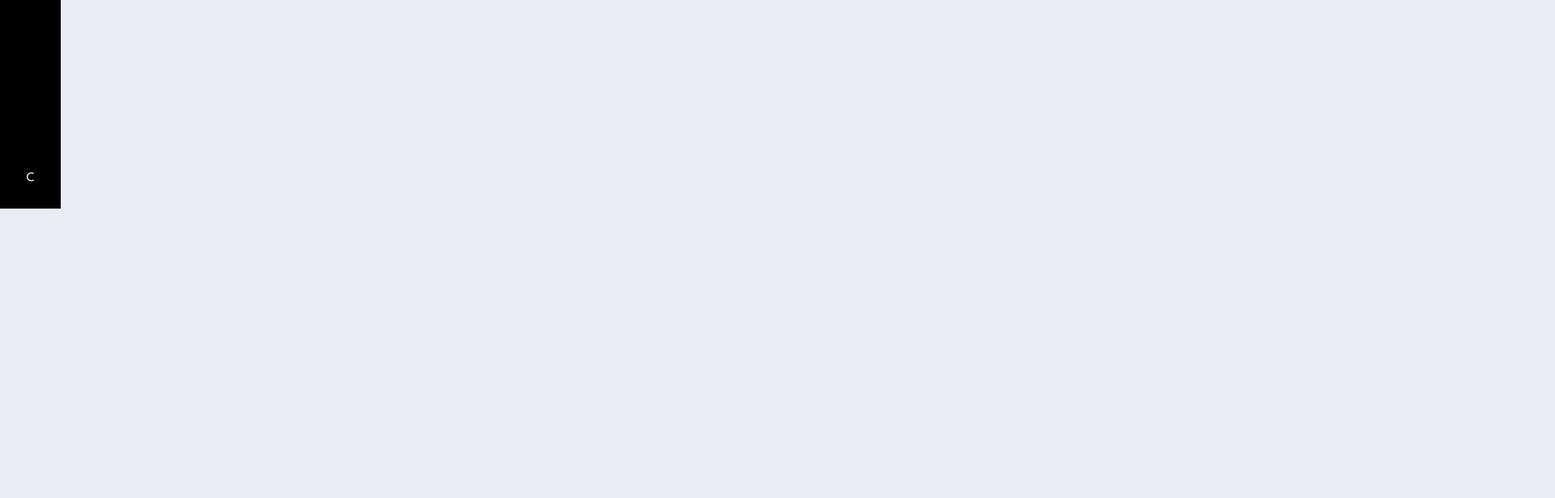
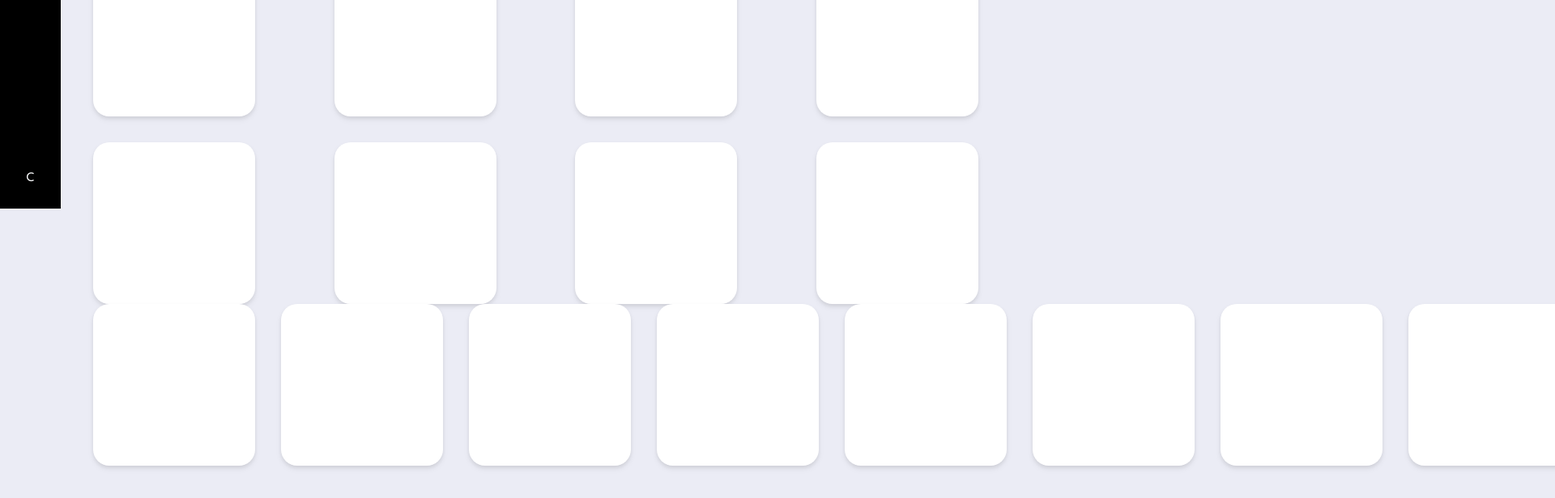
Before and after one commit to chapadinhos/chapadinhos-front, a Next.js app: page /dashboard in a window 1280 px wide. Shown: the part 542-1158 px from the top of the page at 81% size, 1920 px wide, since content can reach past the window. Before the commit the page ends 800 px from the top, so only its background shows below. Built offline with nearby package versions, Linux system fonts and the light colour scheme.

Commit message:
feat: experimenting with challenge layout

```diff
--- a/src/app/dashboard/page.tsx
+++ b/src/app/dashboard/page.tsx
@@ -12,6 +12,33 @@ export default function Page() {
       </div>
 
       <h4 className="text-h4 font-bold">Desafios ativos</h4>
+      {/* flex */}
+      <div className="-mx-4 flex w-full flex-wrap justify-between gap-y-8">
+        <div className="mx-4 h-[200px] w-[200px] rounded-[20px] bg-white drop-shadow-md"></div>
+        <div className="mx-4 h-[200px] w-[200px] rounded-[20px] bg-white drop-shadow-md"></div>
+        <div className="mx-4 h-[200px] w-[200px] rounded-[20px] bg-white drop-shadow-md"></div>
+        <div className="mx-4 h-[200px] w-[200px] rounded-[20px] bg-white drop-shadow-md"></div>
+        <div className="mx-4 h-[200px] w-[200px] rounded-[20px] bg-white drop-shadow-md"></div>
+        <div className="mx-4 h-[200px] w-[200px] rounded-[20px] bg-white drop-shadow-md"></div>
+        <div className="mx-4 h-[200px] w-[200px] rounded-[20px] bg-white drop-shadow-md"></div>
+        <div className="mx-4 h-[200px] w-[200px] rounded-[20px] bg-white drop-shadow-md"></div>
+      </div>
+
+      {/* grid */}
+      <div className="w-full">
+        <div className="grid-cols-auto-fill-200 grid grid-flow-col gap-8">
+          <div className="h-[200px] w-[200px] rounded-[20px] bg-white drop-shadow-md"></div>
+          <div className="h-[200px] w-[200px] rounded-[20px] bg-white drop-shadow-md"></div>
+          <div className="h-[200px] w-[200px] rounded-[20px] bg-white drop-shadow-md"></div>
+          <div className="h-[200px] w-[200px] rounded-[20px] bg-white drop-shadow-md"></div>
+          <div className="h-[200px] w-[200px] rounded-[20px] bg-white drop-shadow-md"></div>
+          <div className="h-[200px] w-[200px] rounded-[20px] bg-white drop-shadow-md"></div>
+          <div className="h-[200px] w-[200px] rounded-[20px] bg-white drop-shadow-md"></div>
+          <div className="h-[200px] w-[200px] rounded-[20px] bg-white drop-shadow-md"></div>
+          <div className="h-[200px] w-[200px] rounded-[20px] bg-white drop-shadow-md"></div>
+          <div className="h-[200px] w-[200px] rounded-[20px] bg-white drop-shadow-md"></div>
+        </div>
+      </div>
     </div>
   );
 }
--- a/tailwind.config.ts
+++ b/tailwind.config.ts
@@ -22,6 +22,10 @@ const config: Config = {
         "gradient-conic":
           "conic-gradient(from 180deg at 50% 50%, var(--tw-gradient-stops))",
       },
+      gridTemplateColumns: {
+        "auto-fill-200": "repeat(auto-fill, minmax(200px, 1fr))",
+        "auto-fit-200": "repeat(auto-fit, minmax(200px, 1fr))",
+      },
     },
   },
   plugins: [],
```
